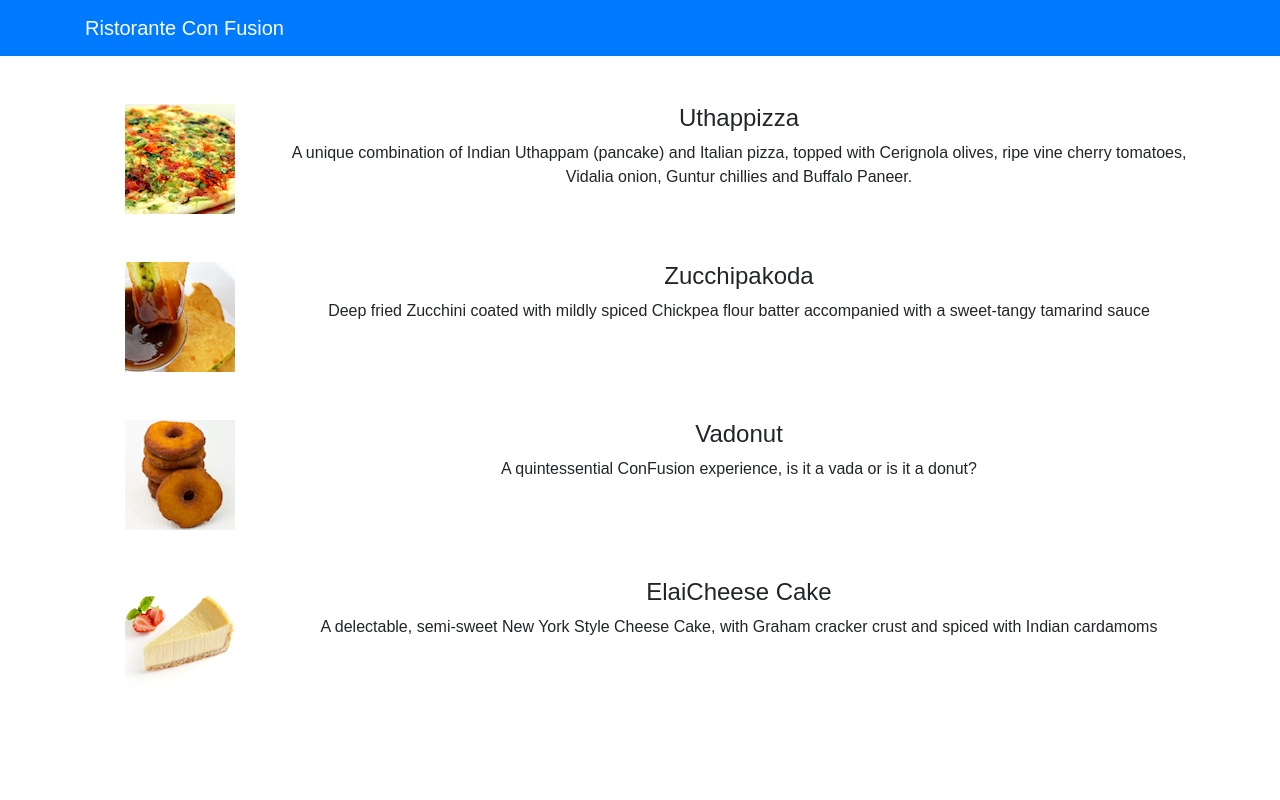
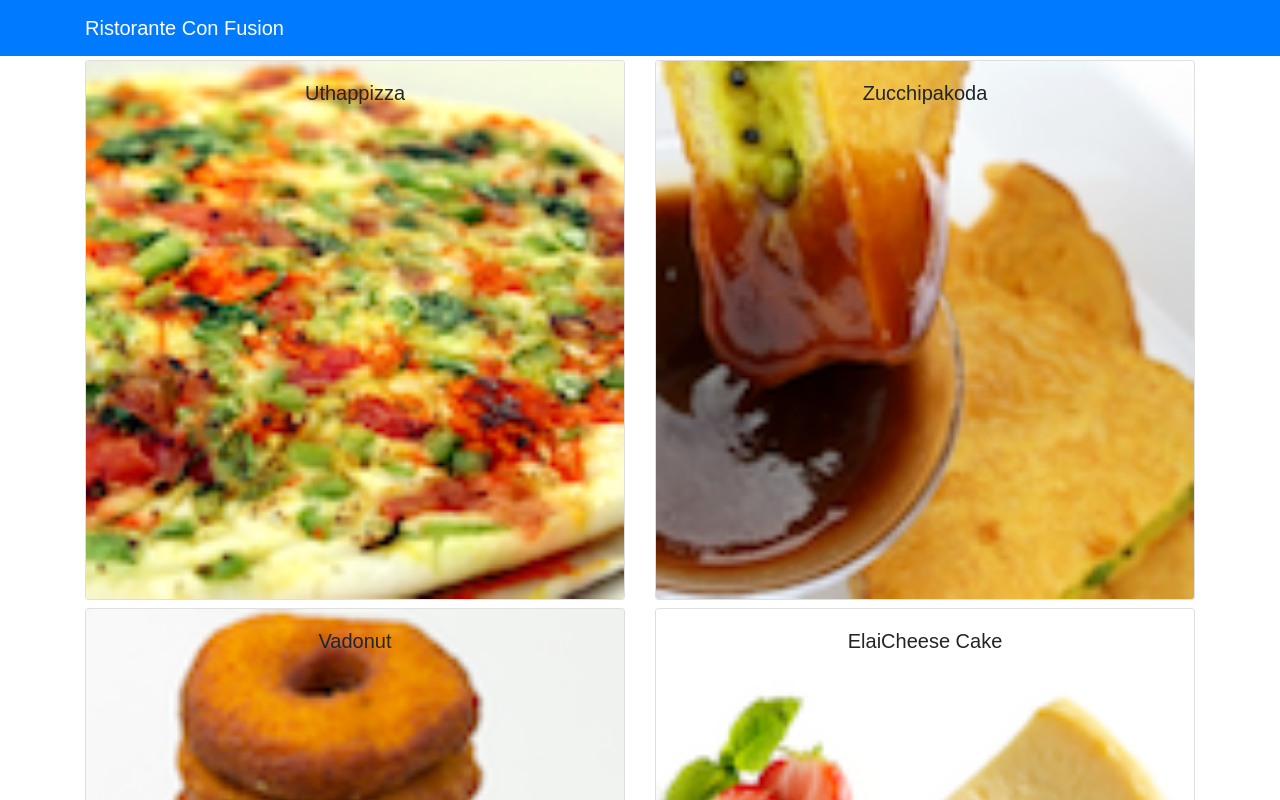
Before and after one commit to RiuSRoy/ConFusionREACT, a React (Create React App) app: page / in a window 1280 px wide. Shown: the top 800 px of the page. Built offline with nearby package versions, Linux system fonts and the light colour scheme.

Commit message:
Components Part-2 (onclick)

```diff
--- a/src/App.js
+++ b/src/App.js
@@ -3,8 +3,17 @@
 import { Navbar , NavbarBrand } from 'reactstrap';
 import Menu from './components/MenuComponent';
 import './App.css';
+import { DISHES } from './shared/dishes';
 
 class App extends Component {
+
+  constructor(props) {
+    super(props);
+
+    this.state = {
+      dishes : DISHES
+    }
+  }
   render() {
     return (
       <div className="App">
@@ -13,7 +22,7 @@
             <NavbarBrand href="/">Ristorante Con Fusion</NavbarBrand>
           </div>
         </Navbar>
-        <Menu />
+        <Menu dishes = {this.state.dishes}/>
       </div>
     );
   }
--- a/src/components/MenuComponent.js
+++ b/src/components/MenuComponent.js
@@ -1,5 +1,5 @@
 import React , { Component } from 'react';
-import { Media } from 'reactstrap';
+import { Card , CardImg, CardBody,CardImgOverlay,CardText,CardTitle  } from 'reactstrap';
 
 class Menu extends Component {
 
@@ -7,67 +7,55 @@
         super(props);
 
         this.state = {
-            dishes : [
-                {
-                    id: 0,
-                    name:'Uthappizza',
-                    image: 'assets/images/uthappizza.png',
-                    category: 'mains',
-                    label:'Hot',
-                    price:'4.99',
-                    description:'A unique combination of Indian Uthappam (pancake) and Italian pizza, topped with Cerignola olives, ripe vine cherry tomatoes, Vidalia onion, Guntur chillies and Buffalo Paneer.'                        },
-                {
-                    id: 1,
-                    name:'Zucchipakoda',
-                    image: 'assets/images/zucchipakoda.png',
-                    category: 'appetizer',
-                    label:'',
-                    price:'1.99',
-                    description:'Deep fried Zucchini coated with mildly spiced Chickpea flour batter accompanied with a sweet-tangy tamarind sauce'                        },
-                 {
-                    id: 2,
-                    name:'Vadonut',
-                    image: 'assets/images/vadonut.png',
-                    category: 'appetizer',
-                    label:'New',
-                    price:'1.99',
-                    description:'A quintessential ConFusion experience, is it a vada or is it a donut?'                        },
-                {
-                    id: 3,
-                    name:'ElaiCheese Cake',
-                    image: 'assets/images/elaicheesecake.png',
-                    category: 'dessert',
-                    label:'',
-                    price:'2.99',
-                    description:'A delectable, semi-sweet New York Style Cheese Cake, with Graham cracker crust and spiced with Indian cardamoms'
-                }
-            ]
+            selectedDish : null
+        }
+    }
+
+    onDishSelect(dish) {
+        this.setState({
+            selectedDish : dish
+        });
+    }
+
+    renderDish(dish) {
+        if(dish != null) {
+            return (
+                <Card>
+                    <CardImg width="100%" src = {dish.image} alt = {dish.name} />
+                    <CardBody body className = "ml-5">
+                        <CardTitle>{dish.name}</CardTitle>
+                        <CardText>{dish.description}</CardText>
+                    </CardBody>
+                </Card>
+            )
         }
     }
 
     render() {
 
-        const menu = this.state.dishes.map((dish) => {
+        const menu = this.props.dishes.map((dish) => {
             return (
-                <div key = {dish.id} className = "col-12 mt-5">
-                    <Media tag = "li">
-                        <Media>
-                            <Media object src = {dish.image} alt = {dish.name} />
-                        </Media>
-                        <Media body className = "ml-5">
-                            <Media heading>{dish.name}</Media>
-                            <p>{dish.description}</p>
-                        </Media>
-                    </Media>
+                <div className = "col-12 mt-1 mb-1 col-md-6 mt-1 mb-1 ">
+                    <Card key = {dish.id} onClick = {() => {
+                        this.onDishSelect(dish);
+                    }}>
+                        <CardImg width="100%" src={dish.image} alt={dish.name}/>
+                        <CardImgOverlay>
+                            <CardTitle>{dish.name}</CardTitle>
+                        </CardImgOverlay>
+                    </Card>
                 </div>
             );
         });
         return (
             <div className="container">
                 <div className="row">
-                    <Media list>
-                        {menu}
-                    </Media>
+                    {menu}
+                </div>
+                <div className="row">
+                    <div className="col-12 mt-1 mb-1 col-md-6 mt-1 mb-1 ">
+                        {this.renderDish(this.state.selectedDish)}
+                    </div>
                 </div>
             </div>
         );
--- /dev/null
+++ b/src/shared/dishes.js
@@ -0,0 +1,35 @@
+export const DISHES = [
+    {
+        id: 0,
+        name:'Uthappizza',
+        image: 'assets/images/uthappizza.png',
+        category: 'mains',
+        label:'Hot',
+        price:'4.99',
+        description:'A unique combination of Indian Uthappam (pancake) and Italian pizza, topped with Cerignola olives, ripe vine cherry tomatoes, Vidalia onion, Guntur chillies and Buffalo Paneer.'                        },
+    {
+        id: 1,
+        name:'Zucchipakoda',
+        image: 'assets/images/zucchipakoda.png',
+        category: 'appetizer',
+        label:'',
+        price:'1.99',
+        description:'Deep fried Zucchini coated with mildly spiced Chickpea flour batter accompanied with a sweet-tangy tamarind sauce'                        },
+     {
+        id: 2,
+        name:'Vadonut',
+        image: 'assets/images/vadonut.png',
+        category: 'appetizer',
+        label:'New',
+        price:'1.99',
+        description:'A quintessential ConFusion experience, is it a vada or is it a donut?'                        },
+    {
+        id: 3,
+        name:'ElaiCheese Cake',
+        image: 'assets/images/elaicheesecake.png',
+        category: 'dessert',
+        label:'',
+        price:'2.99',
+        description:'A delectable, semi-sweet New York Style Cheese Cake, with Graham cracker crust and spiced with Indian cardamoms'
+    }
+]
```
